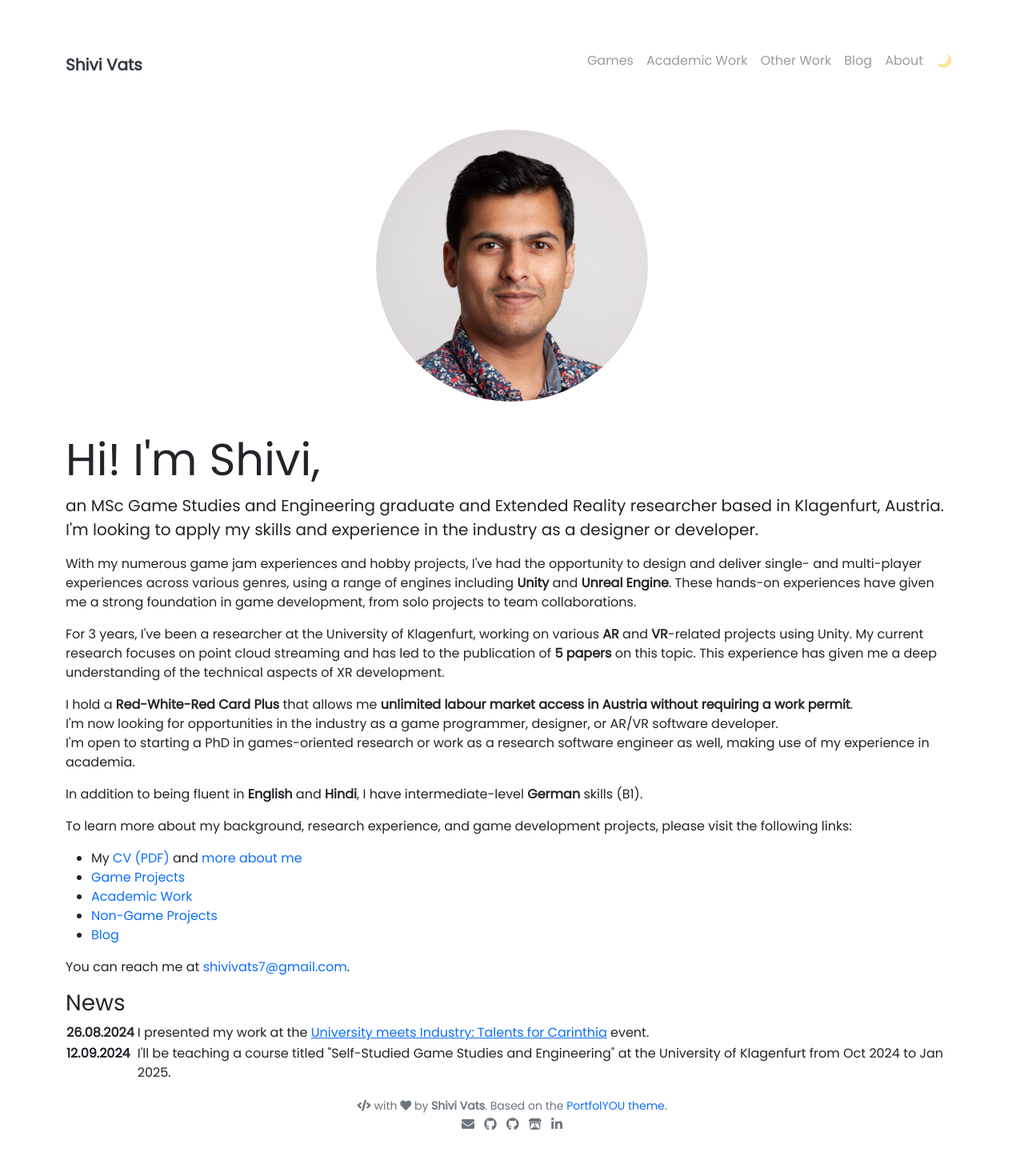
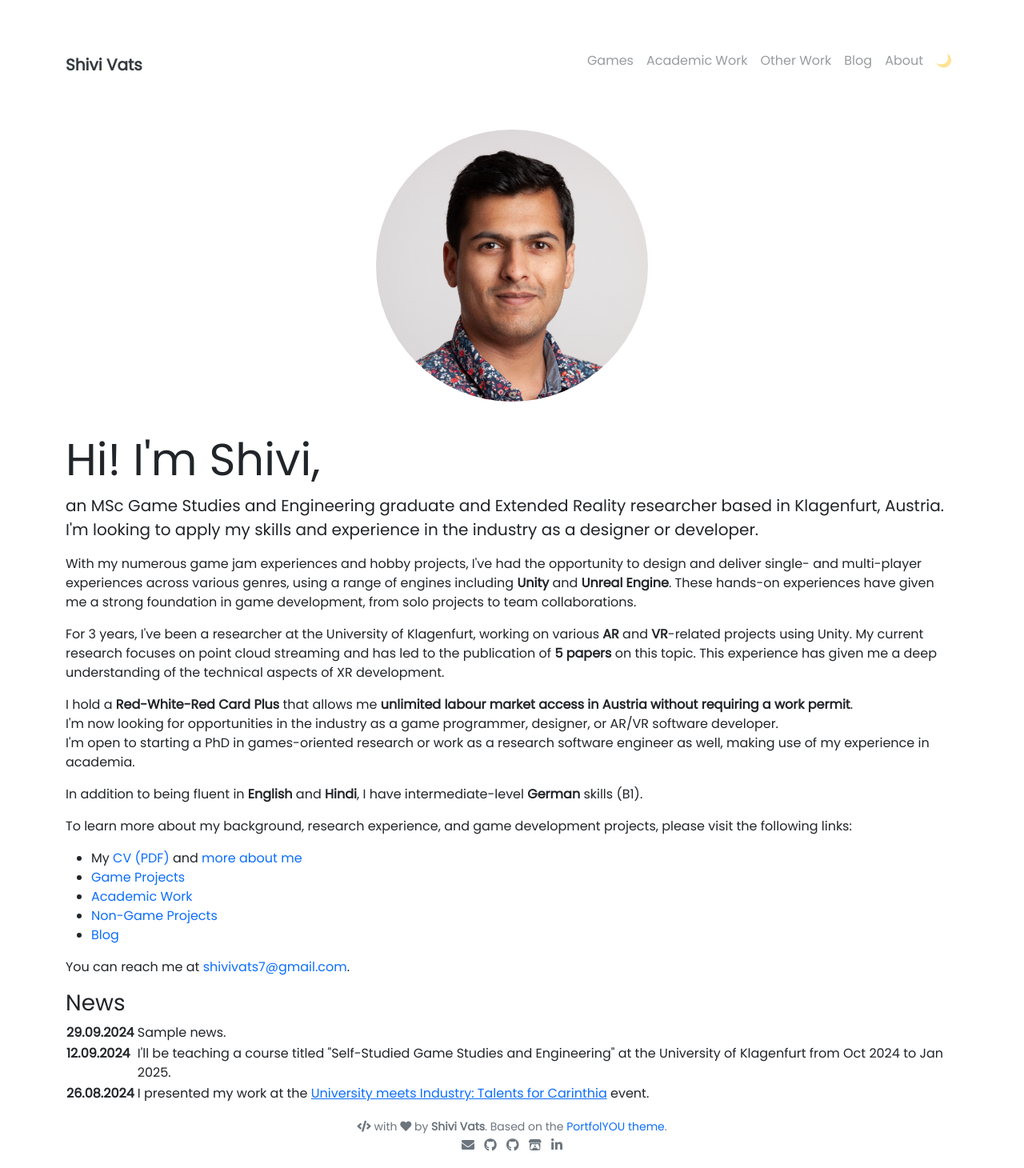
Before and after one commit to shivivats/shivivats.github.io, a Jekyll site: the page built from pages/index.md, in a window 1280 px wide. Shown: the whole page at 80% size. Built offline with Jekyll 4.4.1, drawn with Linux system fonts in a browser that asks for light colours; before the commit the page ends 1434 px from its top, so only the background shows below that.

Commit message:
refactored news into its own data yaml file

```diff
--- /dev/null
+++ b/_includes/about/news.html
@@ -0,0 +1,12 @@
+<div>
+    <h3>News</h3>
+    <table>
+        {% for item in site.data.news %}
+        <tr>
+            <td style="vertical-align: top;"><b>{{ item.date }}</b></td>
+            <td></td>
+            <td style="vertical-align:top;">{{ item.title }}</td>
+        </tr>
+        {% endfor %}
+    </table>
+</div>
--- a/pages/index.md
+++ b/pages/index.md
@@ -33,19 +33,5 @@
     <p>To see my academic work, including published papers and teaching experience, <a class="link-underline link-underline-opacity-0 link-underline-opacity-75-hover"  href="/academic-work">click here</a>.</p>
     <p>To read my blog with dev logs, reflections, thoughts about my D&D campaign, and more, <a class="link-underline link-underline-opacity-0 link-underline-opacity-75-hover"  href="/blog">click here</a>.</p> -->
     <p>You can reach me at <a class="link-underline link-underline-opacity-0 link-underline-opacity-75-hover" href="mailto:shivivats7@gmail.com">shivivats7@gmail.com</a>.</p>
-    <div>
-      <h3>News</h3>
-      <table>
-        <tr>
-          <td style="vertical-align: top;"><b>26.08.2024</b></td>
-          <td></td>
-          <td style="vertical-align:top;">I presented my work at the <a href="https://www.aau.at/blog/university-meets-industry/">University meets Industry: Talents for Carinthia</a> event.</td>
-        </tr>
-          <tr>
-          <td style="vertical-align: top;"><b>12.09.2024</b></td>
-          <td></td>
-          <td style="vertical-align: top;">I'll be teaching a course titled "Self-Studied Game Studies and Engineering" at the University of Klagenfurt from Oct 2024 to Jan 2025.</td>
-        </tr>
-      </table>
-    </div>
+    {% include about/news.html %}
 </div>
```
Also changed, not shown: _data/news.yml (added, +11 -0 lines).
